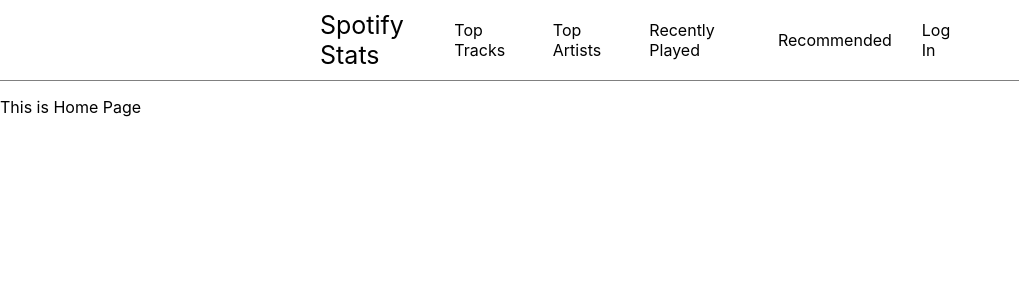
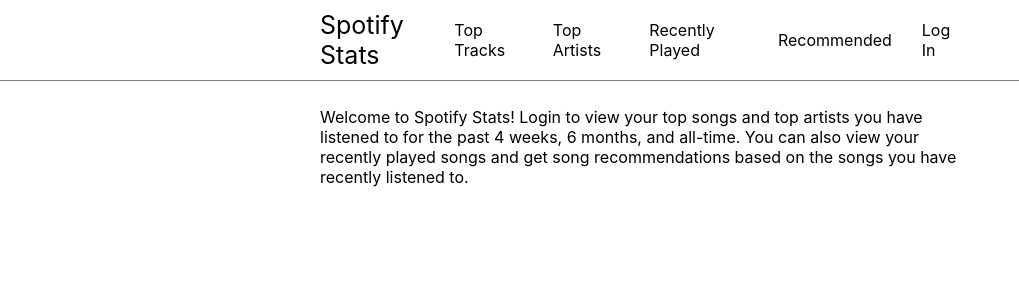
Before and after one commit to kevinpark30/Spotify-Stats, a React (Create React App) app: page / in a window 1280 px wide. Shown: the top 300 px of the page, without its empty margins (0-1019 px from the left). Built offline with nearby package versions, Linux system fonts and the light colour scheme.

Commit message:
Changed messages when user is not logged in

```diff
--- a/src/App.js
+++ b/src/App.js
@@ -17,7 +17,10 @@
             <BrowserRouter>
                 <Navbar setTokenParent={setToken}></Navbar>
                 <Routes>
-                    <Route path="/" element={<HomePage></HomePage>}></Route>
+                    <Route
+                        path="/"
+                        element={<HomePage token={token}></HomePage>}
+                    ></Route>
                     <Route
                         path="/top-tracks"
                         element={<TopTracksPage token={token}></TopTracksPage>}
@@ -39,9 +42,7 @@
                     <Route
                         path="/recommended"
                         element={
-                            <RecommendedPage
-                                token={token}
-                            ></RecommendedPage>
+                            <RecommendedPage token={token}></RecommendedPage>
                         }
                     ></Route>
                 </Routes>
--- /dev/null
+++ b/src/pages/HomePage.css
@@ -0,0 +1,4 @@
+.HomePage-container {
+    padding: 10px 25%;
+    display: flex;
+}
--- a/src/pages/HomePage.js
+++ b/src/pages/HomePage.js
@@ -1,9 +1,24 @@
 import React from "react";
+import "./HomePage.css";
 
-function HomePage() {
+function HomePage({ token }) {
     return (
-        <div>
-            <div>This is Home Page</div>
+        <div className="HomePage-container">
+            {!token && (
+                <div>
+                    Welcome to Spotify Stats! Login to view your top songs and
+                    top artists you have listened to for the past 4 weeks, 6
+                    months, and all-time. You can also view your recently played
+                    songs and get song recommendations based on the songs you
+                    have recently listened to.
+                </div>
+            )}
+
+            {token && (
+                <div>
+                    Click the tabs on the navigation bar to check your stats!
+                </div>
+            )}
         </div>
     );
 }
```
